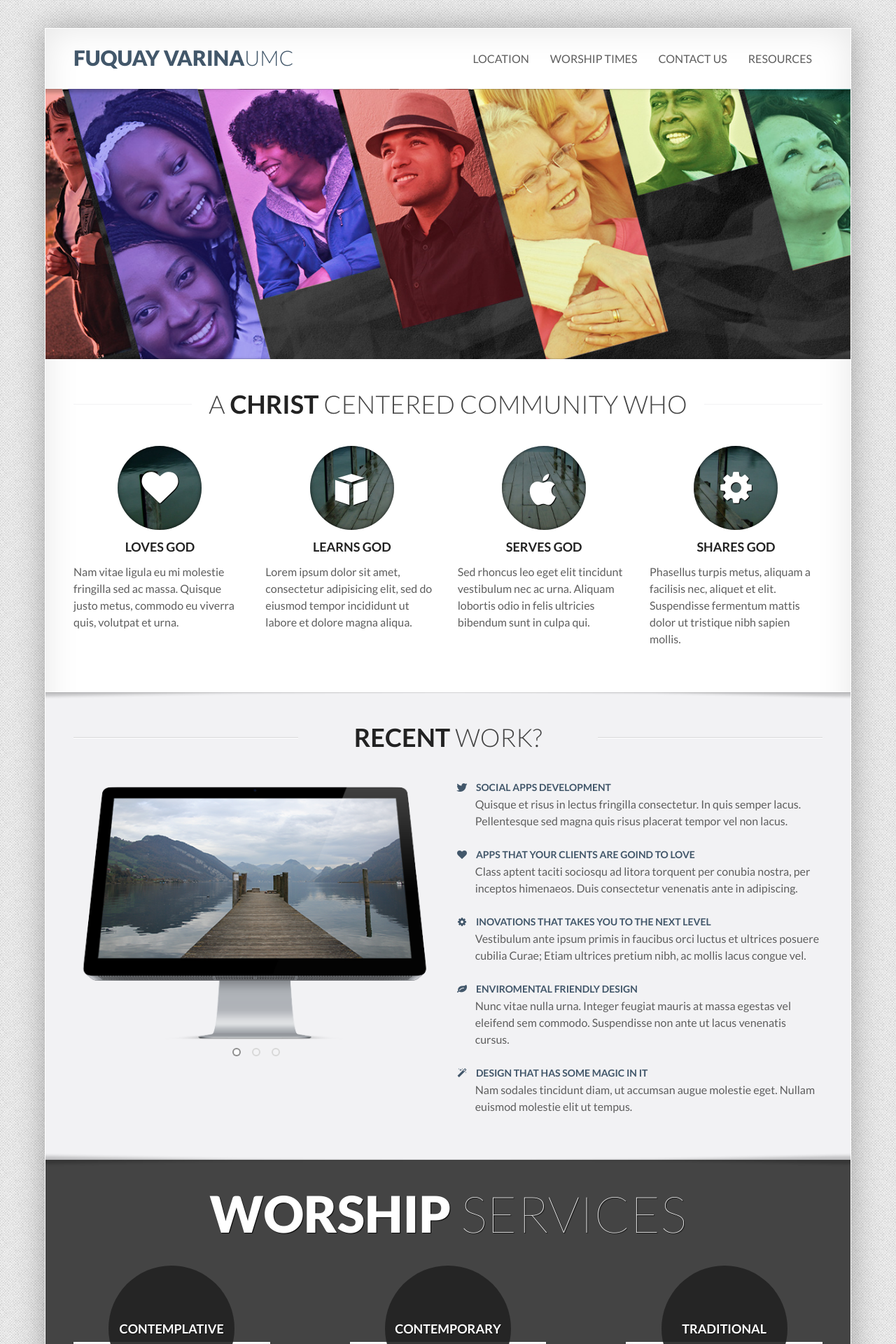
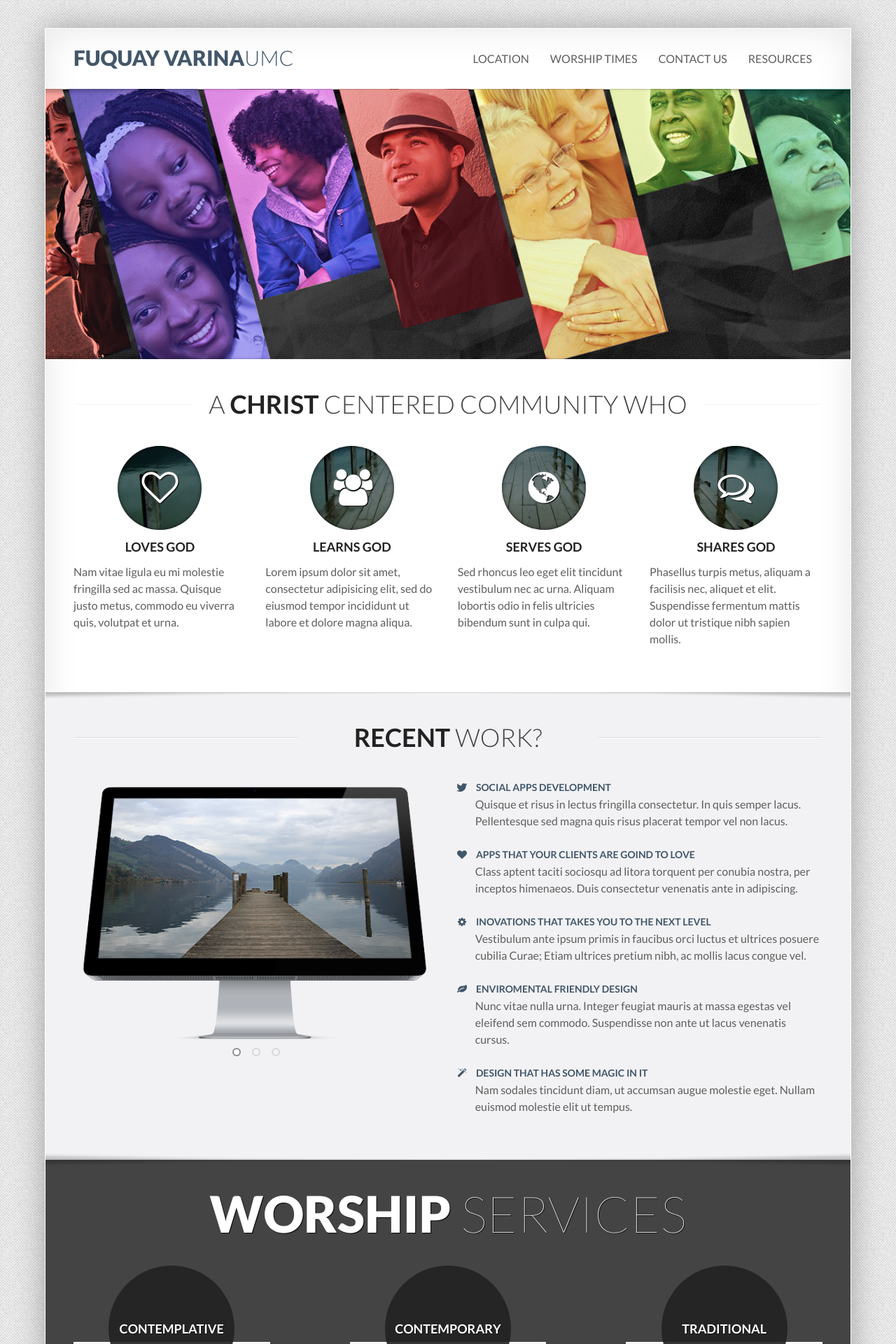
Before and after one commit to fvumc/fvumc.github.io, a Jekyll site: the page built from index.html, in a window 1280 px wide. Shown: the top 1920 px of the page at 70% size. Built offline with Jekyll 4.4.1, drawn with Linux system fonts in a browser that asks for light colours; Markdown is read by kramdown in place of the engine named in the settings.

Commit message:
use better icons

```diff
--- a/index.html
+++ b/index.html
@@ -31,7 +31,7 @@
                 <div class="round-box round-medium">
                   <span class="box-inner">
                     <img alt="some image" class="img-circle" src="images/assets/landscapes/landscape-2-a-300x300.jpg">
-                    <i class="icon-heart"></i>
+                    <i class="icon-heart-empty"></i>
                   </span>
                 </div>
                 <h3 class="text-center">
@@ -45,7 +45,7 @@
                 <div class="round-box round-medium">
                   <span class="box-inner">
                     <img alt="some image" class="img-circle" src="images/assets/landscapes/landscape-2-b-300x300.jpg">
-                    <i class="icon-aws"></i>
+                    <i class="icon-group"></i>
                   </span>
                 </div>
                 <h3 class="text-center">Learns God</h3>
@@ -58,7 +58,7 @@
                 <div class="round-box round-medium">
                   <span class="box-inner">
                     <img alt="some image" class="img-circle" src="images/assets/landscapes/landscape-2-c-300x300.jpg">
-                    <i class="icon-apple"></i>
+                    <i class="icon-globe"></i>
                   </span>
                 </div>
                 <h3 class="text-center">Serves God</h3>
@@ -70,7 +70,7 @@
                 <div class="round-box round-medium">
                   <span class="box-inner">
                     <img alt="some image" class="img-circle" src="images/assets/landscapes/landscape-2-d-300x300.jpg">
-                    <i class="icon-cog"></i>
+                    <i class="icon-comments-alt"></i>
                   </span>
                 </div>
                 <h3 class="text-center">Shares God</h3>
```
